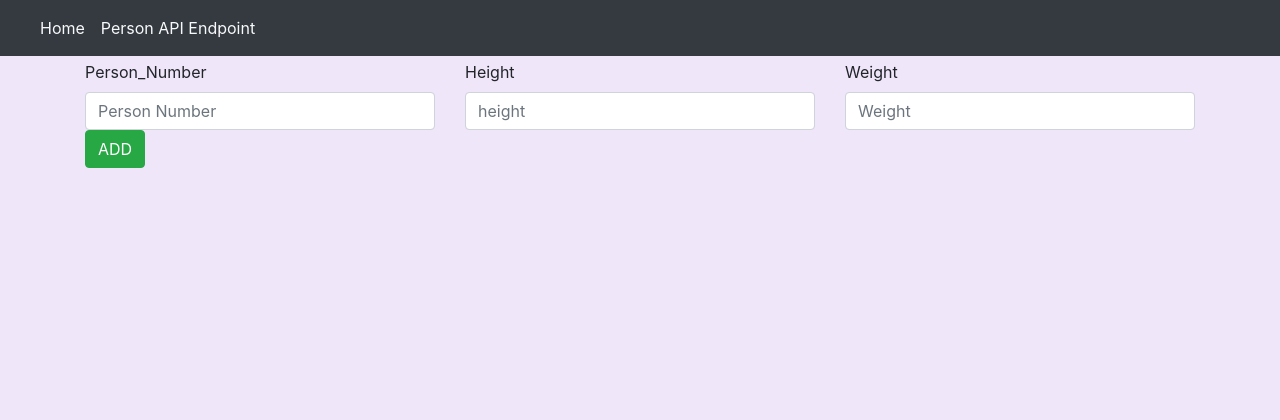
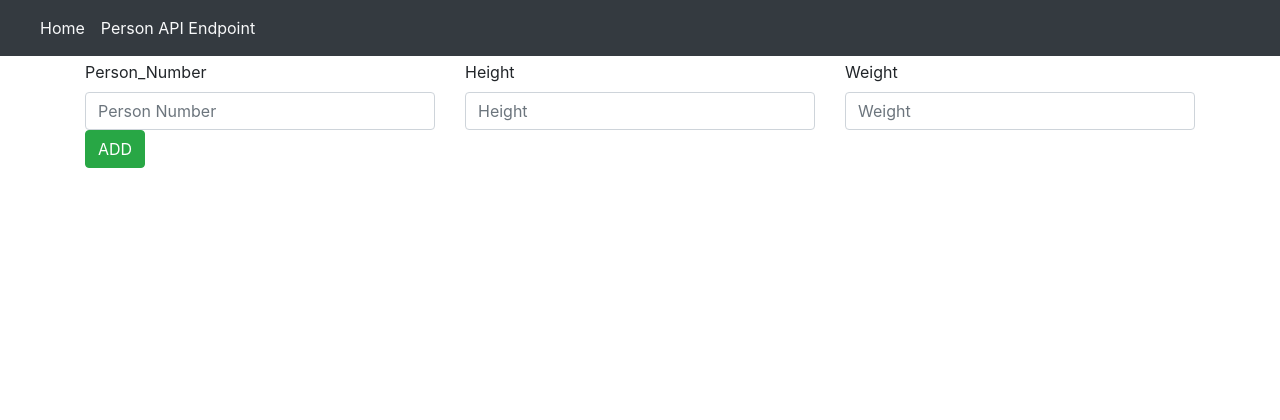
Before and after one commit to aa748/Docker_flask_python_mysql_pycharm, a Flask app: page /person/new in a window 1280 px wide. Shown: the top 420 px of the page. Run offline with Flask 2, Linux system fonts and the light colour scheme; some libraries are stand-ins or nearby versions.

Commit message:
Fix: update function screenshot

```diff
--- a/app/templates/layout.html
+++ b/app/templates/layout.html
@@ -18,11 +18,7 @@
     {% endif %}
 <head>
 
-<style>
-    body {
-        background-color: #f0e6fa;
-    }
-    </style>
+
 
 
  <body>
--- a/app/templates/new.html
+++ b/app/templates/new.html
@@ -8,7 +8,7 @@
         </div>
         <div class="col">
             <label for="height">Height</label>
-            <input id="height" t ype="text" class="form-control" placeholder="height"
+            <input id="height" t ype="text" class="form-control" placeholder="Height"
                    name="height">
         </div>
         <div class="col">
```
Also changed, not shown: 1 other file.
